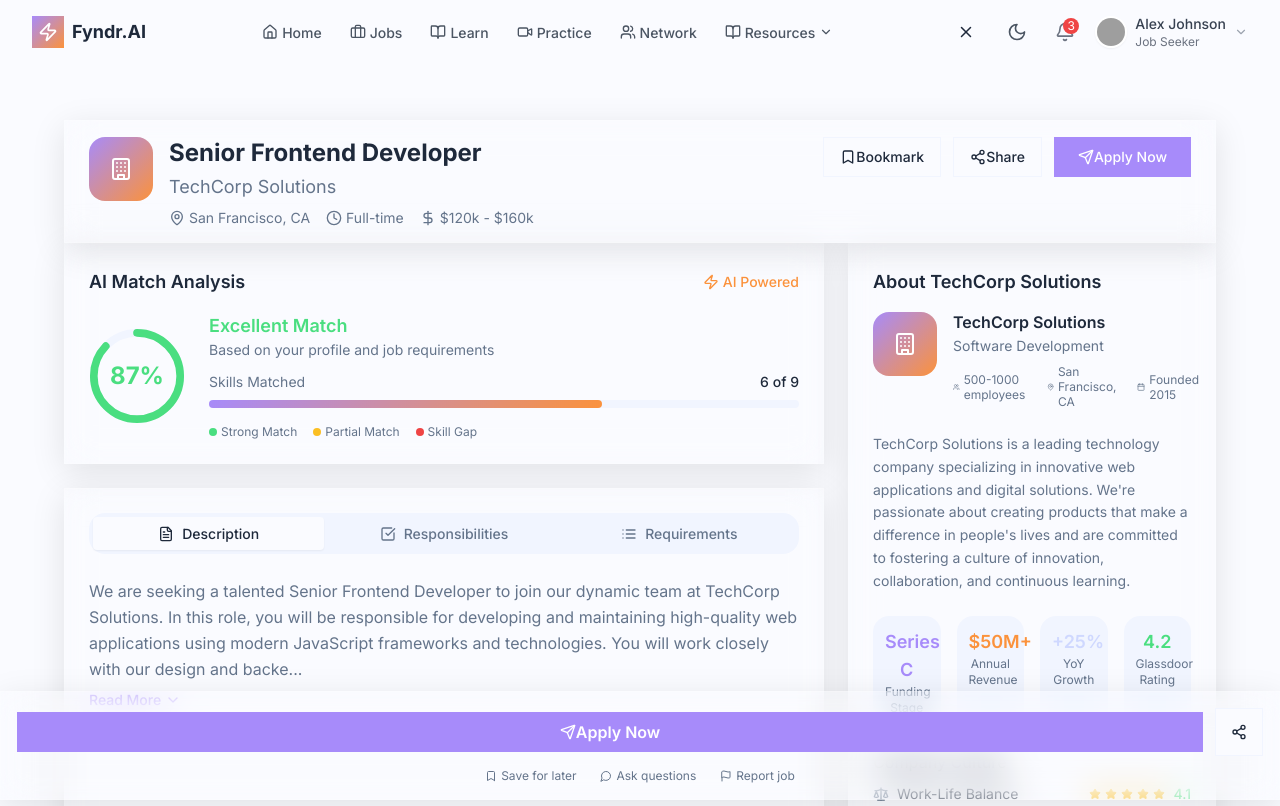
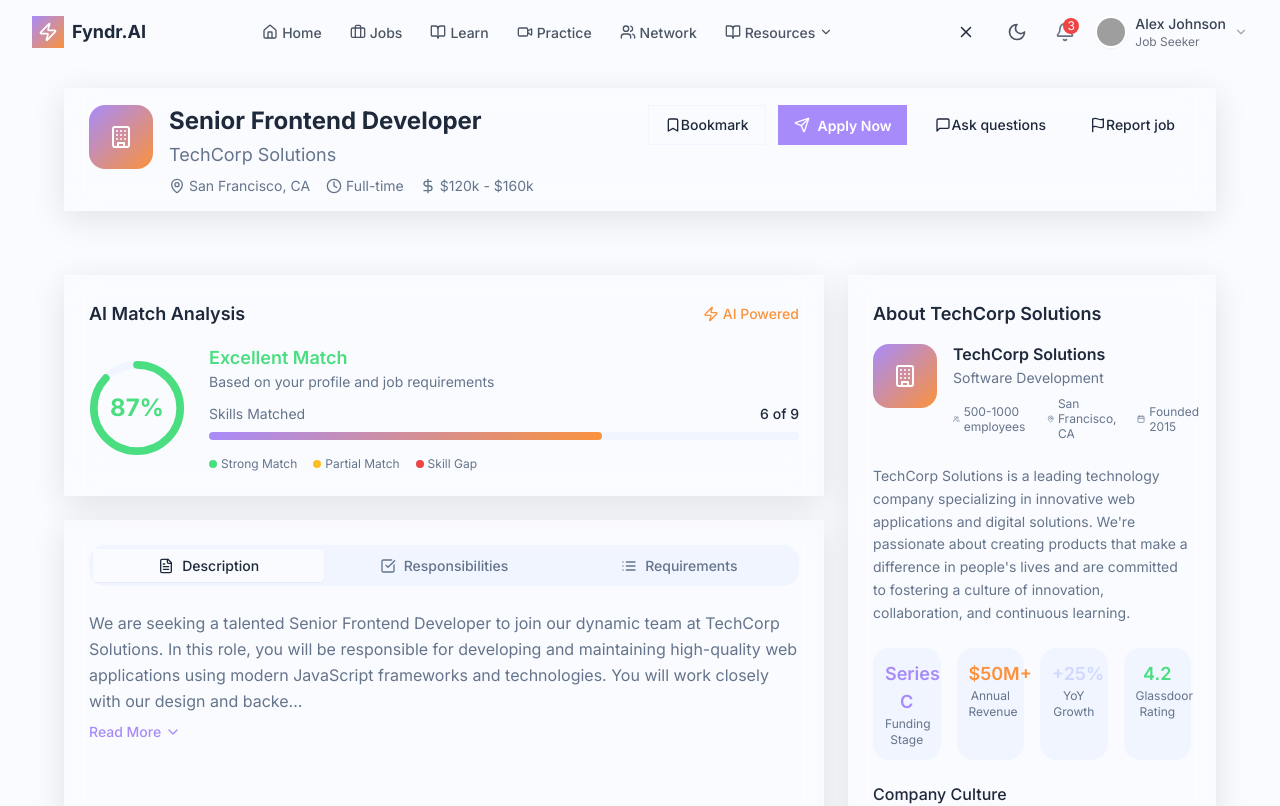
Before and after one commit to mukeshnaiduu/Fyndr.AI, a React (Vite) app: page /job-detail-view in a window 1280 px wide. Shown: the top 806 px of the page. Built offline with nearby package versions, Linux system fonts and the light colour scheme; grey boxes are pictures that could not be loaded.

Commit message:
job-detail-view styling updates

```diff
--- a/src/components/ui/Navbar.jsx
+++ b/src/components/ui/Navbar.jsx
@@ -139,7 +139,7 @@ const Navbar = ({ toggleNavbar }) => {
 
   return (
     <nav className={cn(
-      "fixed top-0 left-0 right-0 z-50 transition-all duration-300",
+      "fixed top-0 left-0 right-0 z-[1050] transition-all duration-300",
       isScrolled
         ? "bg-white/90 dark:bg-gray-900/90 backdrop-blur-md shadow-sm"
         : "bg-transparent dark:bg-gray-900/80"
--- a/src/pages/job-detail-view/components/JobHeader.jsx
+++ b/src/pages/job-detail-view/components/JobHeader.jsx
@@ -2,7 +2,7 @@ import React, { useState } from 'react';
 import Icon from 'components/AppIcon';
 import Button from 'components/ui/Button';
 
-const JobHeader = ({ jobData, onBookmark, onShare, onApply }) => {
+const JobHeader = ({ jobData, onBookmark, onShare, onApply, jobHeaderTop }) => {
   const [isBookmarked, setIsBookmarked] = useState(false);
   const [isShareOpen, setIsShareOpen] = useState(false);
 
@@ -18,8 +18,10 @@ const JobHeader = ({ jobData, onBookmark, onShare, onApply }) => {
     { label: 'Copy Link', icon: 'Link', action: () => navigator.clipboard.writeText(window.location.href) }
   ];
 
+  // Use fixed positioning when header is at top (navbar closed)
+  const isAtTop = jobHeaderTop === 'top-0';
   return (
-    <div className="sticky top-16 z-30 glass-card border-b border-glass-border">
+    <div className={`${isAtTop ? 'fixed top-10000 left-0 w-full z-[1050] bg-background' : `sticky ${jobHeaderTop} z-50 glass-card border-b border-glass-border`} mb-16`}>
       <div className="px-4 lg:px-6 py-4">
         {/* Mobile Header */}
         <div className="flex items-center justify-between lg:hidden">
@@ -42,34 +44,16 @@ const JobHeader = ({ jobData, onBookmark, onShare, onApply }) => {
                 className={isBookmarked ? "text-primary" : ""}
               />
             </Button>
-            <div className="relative">
-              <Button variant="ghost" size="icon" onClick={() => setIsShareOpen(!isShareOpen)}>
-                <Icon name="Share2" size={20} />
-              </Button>
-              {isShareOpen && (
-                <div className="absolute top-full right-0 mt-2 w-48 glass-card border border-glass-border rounded-card shadow-glass z-50">
-                  <div className="p-2">
-                    {shareOptions.map((option) => (
-                      <button
-                        key={option.label}
-                        onClick={() => {
-                          if (option.action) {
-                            option.action();
-                          } else {
-                            window.open(option.url, '_blank');
-                          }
-                          setIsShareOpen(false);
-                        }}
-                        className="w-full flex items-center space-x-3 px-3 py-2 text-sm text-left hover:bg-muted rounded transition-colors"
-                      >
-                        <Icon name={option.icon} size={16} />
-                        <span>{option.label}</span>
-                      </button>
-                    ))}
-                  </div>
-                </div>
-              )}
-            </div>
+            <Button className="ml-2 bg-primary text-primary-foreground px-4 py-2 rounded-none font-semibold flex items-center gap-2" onClick={onApply}>
+              <Icon name="Send" size={16} />
+              <span>Apply Now</span>
+            </Button>
+            <Button variant="ghost" className="ml-2">
+              <Icon name="MessageSquare" size={16} /> Ask questions
+            </Button>
+            <Button variant="ghost" className="ml-2">
+              <Icon name="Flag" size={16} /> Report job
+            </Button>
           </div>
         </div>
 
@@ -109,44 +93,20 @@ const JobHeader = ({ jobData, onBookmark, onShare, onApply }) => {
               />
               {isBookmarked ? "Bookmarked" : "Bookmark"}
             </Button>
-            <div className="relative">
-              <Button variant="outline" onClick={() => setIsShareOpen(!isShareOpen)}>
-                <Icon name="Share2" size={16} />
-                Share
-              </Button>
-              {isShareOpen && (
-                <div className="absolute top-full right-0 mt-2 w-48 glass-card border border-glass-border rounded-card shadow-glass z-50">
-                  <div className="p-2">
-                    {shareOptions.map((option) => (
-                      <button
-                        key={option.label}
-                        onClick={() => {
-                          if (option.action) {
-                            option.action();
-                          } else {
-                            window.open(option.url, '_blank');
-                          }
-                          setIsShareOpen(false);
-                        }}
-                        className="w-full flex items-center space-x-3 px-3 py-2 text-sm text-left hover:bg-muted rounded transition-colors"
-                      >
-                        <Icon name={option.icon} size={16} />
-                        <span>{option.label}</span>
-                      </button>
-                    ))}
-                  </div>
-                </div>
-              )}
-            </div>
-            <Button onClick={onApply} className="px-6">
+            <Button className="ml-2 bg-primary text-primary-foreground px-4 py-2 rounded-none font-semibold flex items-center gap-2" onClick={onApply}>
               <Icon name="Send" size={16} />
-              Apply Now
+              <span>Apply Now</span>
+            </Button>
+            <Button variant="ghost" className="ml-2">
+              <Icon name="MessageSquare" size={16} /> Ask questions
+            </Button>
+            <Button variant="ghost" className="ml-2">
+              <Icon name="Flag" size={16} /> Report job
             </Button>
           </div>
         </div>
       </div>
     </div>
   );
-};
-
+}
 export default JobHeader;
--- a/src/pages/job-detail-view/index.jsx
+++ b/src/pages/job-detail-view/index.jsx
@@ -193,14 +193,24 @@ We offer competitive compensation, comprehensive benefits, and a flexible work e
     window.scrollTo(0, 0);
   }, []);
 
+  // Track navbar open/closed state from MainLayout if available
+  // For demo, use a local state. Replace with context/prop if MainLayout provides it.
+  const [navbarOpen, setNavbarOpen] = useState(true); // Default: open
+
+  // Dynamically set top offset for JobHeader sticky positioning
+  const jobHeaderTop = navbarOpen ? 'top-16' : 'top-0';
+  // Remove all top margin and padding so JobHeader is flush with the top
+  const topMarginClass = '';
+
   return (
     <MainLayout>
-      <div className="max-w-7xl mx-auto px-4 sm:px-6 lg:px-8 py-8">
+      <div className={`max-w-7xl mx-auto px-4 sm:px-6 lg:px-8 py-0 ${topMarginClass}`}>
         <JobHeader
           jobData={jobData}
           onBookmark={handleBookmark}
           onShare={handleShare}
           onApply={handleApply}
+          jobHeaderTop={jobHeaderTop}
         />
 
         <div className="grid grid-cols-1 lg:grid-cols-12 gap-6">
@@ -239,16 +249,9 @@ We offer competitive compensation, comprehensive benefits, and a flexible work e
         </div>
       </div>
 
-      {/* Bottom spacing for fixed apply button */}
-      <div className="h-32 lg:h-0"></div>
-
-      <ApplyButton
-        onApply={handleApply}
-        isApplied={isApplied}
-        applicationDeadline={jobData.applicationDeadline}
-      />
+      {/* Sticky Apply Button above footer, limited to main content width */}
+      {/* Removed ApplyButton and sticky container */}
     </MainLayout>
   );
-};
-
+}
 export default JobDetailView;
```
Also changed, not shown: src/components/NavbarContext.jsx (added).
